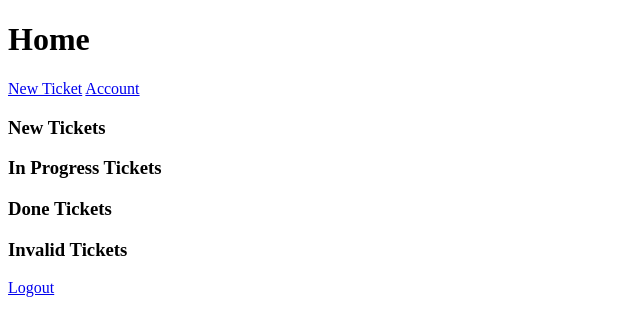
After one commit to DavidRinSE/BugTracker, a Django app: page /tickets/ in a window 1280 px wide. The commit adds this page. Shown: the top 336 px of the page, without its empty margins (0-640 px from the left). Run offline with Django 3.2, Linux system fonts and the light colour scheme; the visitor is signed in with stand-in values (Sample User, id 1); data that the repository does not hold is empty.

Commit message:
Completed assignment

```diff
--- a/bug_app/models.py
+++ b/bug_app/models.py
@@ -88,6 +88,7 @@ class Ticket(models.Model):
         self.status = "Done"
         self.userAssigned = None
         self.userCompleted = user
+        self.save()
     # When a ticket is Done, these change as follows:
 
     #     Status: Done_
@@ -98,6 +99,7 @@ class Ticket(models.Model):
         self.status = "Invalid"
         self.userAssigned = None
         self.userCompleted = None
+        self.save()
     # When a ticket is marked as Invalid, these change as follows:
 
     #     Status: Invalid
--- /dev/null
+++ b/bug_app/templates/genericform.html
@@ -0,0 +1,5 @@
+<form action="" method="post">
+    {% csrf_token %}
+    {{ form.as_p }}
+    <input type="submit" value="Submit!"/>
+</form>
--- a/bug_app/templates/index.html
+++ b/bug_app/templates/index.html
@@ -2,4 +2,6 @@
 
 {% block content %}
     <h1>👾What's up, Doc? (Bugs, Bugs, Bugs!) 👾</h1>
+    <p>This is the internal bug tracking system for GOODcorp. If you have stumbled upon this website and you are not employed by GOODcorp, the joke is on you because I am impossible to break you don't even stand a chance. You couldn't get in in your wildest dreams. Sucker!</p>
+    <a href="/tickets/">Take me there</a>
 {% endblock %}
--- /dev/null
+++ b/bug_app/templates/tickets.html
@@ -0,0 +1,18 @@
+{% extends 'base.html' %}
+
+{% block content %}
+    <h1>Home</h1>
+    <p>
+        <a href="{{ newticket }}">New Ticket</a>
+        <a href="{{ account }}">Account</a>
+    </p>
+    {% for list in lists %}
+        <h3>{{ list.0 }} Tickets</h3>
+        <ul>
+            {% for ticket in list.1 %}
+                <li><a href="/tickets/{{ticket.id}}/">{{ticket.title}}</a></li>
+            {% endfor %}
+        </ul>
+    {% endfor %}
+    <a href="{{ logout }}">Logout</a>
+{% endblock %}
--- a/bug_app/urls.py
+++ b/bug_app/urls.py
@@ -2,5 +2,15 @@ from django.urls import path
 from bug_app import views
 
 urlpatterns = [
-    path('', views.index, name="hoempage"),
+    path('', views.index),
+    path('login/', views.login_view),
+    path('tickets/', views.view_tickets, name="homepage"),
+    path('tickets/<int:id>/', views.view_ticket, name="ticket"),
+    path('tickets/<int:id>/assign/', views.assign_self, name="assign"),
+    path('tickets/<int:id>/invalid/', views.invalid_ticket, name="invalid"),
+    path('tickets/<int:id>/complete/', views.complete_ticket, name="complete"),
+    path('tickets/<int:id>/edit/', views.edit_ticket, name="edit"),
+    path('tickets/newticket/', views.create_ticket, name="newticket"),
+    path('account/', views.view_user, name="account"),
+    path('logout/', views.logoutview, name="logout")
 ]
--- a/bug_app/views.py
+++ b/bug_app/views.py
@@ -1,6 +1,174 @@
-from django.shortcuts import render
+from django.contrib.auth.decorators import login_required
+from django.contrib.auth import login, logout, authenticate
+from django.shortcuts import render, reverse, HttpResponseRedirect
 
-# Create your views here.
+from .forms import LoginForm, TicketForm
+from .models import Ticket
 def index(request):
     html = "index.html"
     return render(request, html)
+
+
+@login_required
+def view_ticket(request, id):
+    html = "ticket.html"
+    ticket = Ticket.objects.get(id=id)
+
+    return render(request, html, {
+        "ticket":ticket,
+        "homepage":reverse("homepage"),
+        "invalid": reverse("invalid", kwargs={'id':id}),
+        "assign_self": reverse("assign", kwargs={'id':id}),
+        "complete": reverse("complete", kwargs={'id':id}),
+        "edit": reverse("edit", kwargs={'id':id}),
+    })
+
+
+@login_required
+def assign_self(request, id):
+    ticket = Ticket.objects.get(id=id)
+    user = request.user
+    ticket.assignTo(user)
+    return HttpResponseRedirect(reverse("ticket", kwargs={"id":id}))
+
+
+@login_required
+def invalid_ticket(request, id):
+    ticket = Ticket.objects.get(id=id)
+    ticket.markInvalid()
+    return HttpResponseRedirect(reverse("ticket", kwargs={"id":id}))
+
+
+@login_required
+def complete_ticket(request, id):
+    ticket = Ticket.objects.get(id=id)
+    user = request.user
+    ticket.finishedBy(user)
+    return HttpResponseRedirect(reverse("ticket", kwargs={"id":id}))
+
+
+@login_required
+def view_tickets(request):
+    html = "tickets.html"
+
+    ticket_lists = tuple()
+
+    new_tickets = Ticket.objects.all().filter(status="New")
+    ticket_lists += (("New", new_tickets),)
+
+    inProgress_tickets = Ticket.objects.all().filter(status="In Progress")
+    ticket_lists += (("In Progress", inProgress_tickets),)
+
+    done_tickets = Ticket.objects.all().filter(status="Done")
+    ticket_lists += (("Done", done_tickets),)
+
+    invalid_tickets = Ticket.objects.all().filter(status="Invalid")
+    ticket_lists += (("Invalid", invalid_tickets),)
+
+    return render(request, html, {
+        "lists":ticket_lists,
+        "newticket":reverse("newticket"),
+        "account":reverse("account"),
+        "logout":reverse("logout")})
+
+
+
+@login_required
+def view_user(request):
+    html = "user.html"
+
+    user = request.user
+    ticket_lists = tuple()
+
+    filed_tickets = Ticket.objects.all().filter(userFiled=user)
+    ticket_lists += (("Filed", filed_tickets),)
+
+    assigned_tickets = Ticket.objects.all().filter(userAssigned=user)
+    ticket_lists += (("Assigned", assigned_tickets),)
+
+    completed_tickets = Ticket.objects.all().filter(userCompleted=user)
+    ticket_lists += (("Completed", completed_tickets),)
+
+    return render(request, html, {
+        "lists":ticket_lists,
+        "user":user,
+        "logout":reverse("logout"),
+        "homepage":reverse("homepage")
+    })
+
+
+@login_required
+def create_ticket(request):
+    html = "ticketform.html"
+
+    if request.method == "POST":
+        form = TicketForm(request.POST)
+        if form.is_valid():
+            data = form.cleaned_data
+            status = "New" if not data['userAssigned'] else "In Progress"
+            if data['userCompleted']:
+                status = "Done"
+            ticket = Ticket.objects.create(
+                title=data['title'],
+                description=data['description'],
+                userFiled=request.user,
+                userAssigned=data['userAssigned'],
+                userCompleted=data['userCompleted'],
+                status=status
+            )
+            return HttpResponseRedirect(reverse('ticket', kwargs={"id":ticket.id}))
+    form = TicketForm()
+    return render(request, html, {"form":form})
+
+
+@login_required
+def edit_ticket(request, id):
+    html = "ticketform.html"
+
+    ticket = Ticket.objects.get(id=id)
+    if request.method == "POST":
+        form = TicketForm(request.POST)
+        if form.is_valid():
+            data = form.cleaned_data
+            ticket.title = data["title"]
+            ticket.description = data["description"]
+            if data["userCompleted"] and ticket.userCompleted != data["userCompleted"]:
+                ticket.userCompleted = data["userCompleted"]
+                ticket.status = "Done"
+                ticket.userAssigned = None
+            elif data["userAssigned"] and ticket.userAssigned != data["userAssigned"]:
+                ticket.userAssigned = data["userAssigned"]
+                ticket.status = "In Progress"
+                ticket.userCompleted = None
+            ticket.save()
+            return HttpResponseRedirect(reverse('ticket', kwargs={"id":ticket.id}))
+    form = TicketForm(initial={
+        "title":ticket.title,
+        "description":ticket.description,
+        "userAssigned":ticket.userAssigned.id if ticket.userAssigned else None,
+        "userCompleted":ticket.userCompleted.id if ticket.userCompleted else None
+    })
+    return render(request, html, {"form":form})
+
+
+def login_view(request):
+    html = "loginform.html"
+
+    if request.method == "POST":
+        form = LoginForm(request.POST)
+        if form.is_valid():
+            data = form.cleaned_data
+            user = authenticate(request, username=data['username'], password=data['password'])
+            if user:
+                login(request, user)
+                return HttpResponseRedirect(
+                    request.GET.get('next', reverse('homepage'))
+                )
+
+    form = LoginForm()
+    return render(request, html, {"form": form})
+
+
+def logoutview(request):
+    logout(request)
+    return HttpResponseRedirect(reverse('homepage'))
```
Also changed, not shown: bug_app/forms.py (+12 -0 lines), bug_app/templates/loginform.html (added, +10 -0 lines), bug_app/templates/ticket.html (added, +29 -0 lines), bug_app/templates/ticketform.html (added, +10 -0 lines), bug_app/templates/user.html (added, +15 -0 lines).
